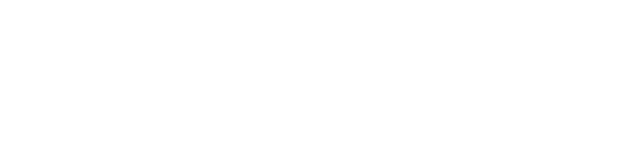
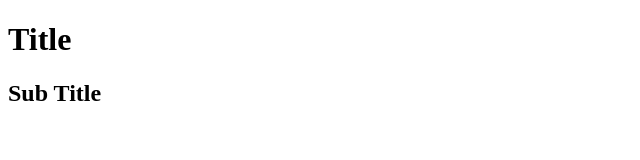
Before and after one commit to siubie/git-tutorial, a plain HTML site: page index.html in a window 1280 px wide. Shown: the whole page, without its empty margins (0-640 px from the left). Drawn offline with Linux system fonts and the light colour scheme.

Commit message:
Tugas No 1 Title

```diff
--- a/index.html
+++ b/index.html
@@ -6,5 +6,8 @@
     <meta name="viewport" content="width=device-width, initial-scale=1.0" />
     <title>Awesome App</title>
   </head>
-  <body></body>
+  <body>
+    <h1>Title</h1>
+    <h2>Sub Title</h2>
+  </body>
 </html>
```
